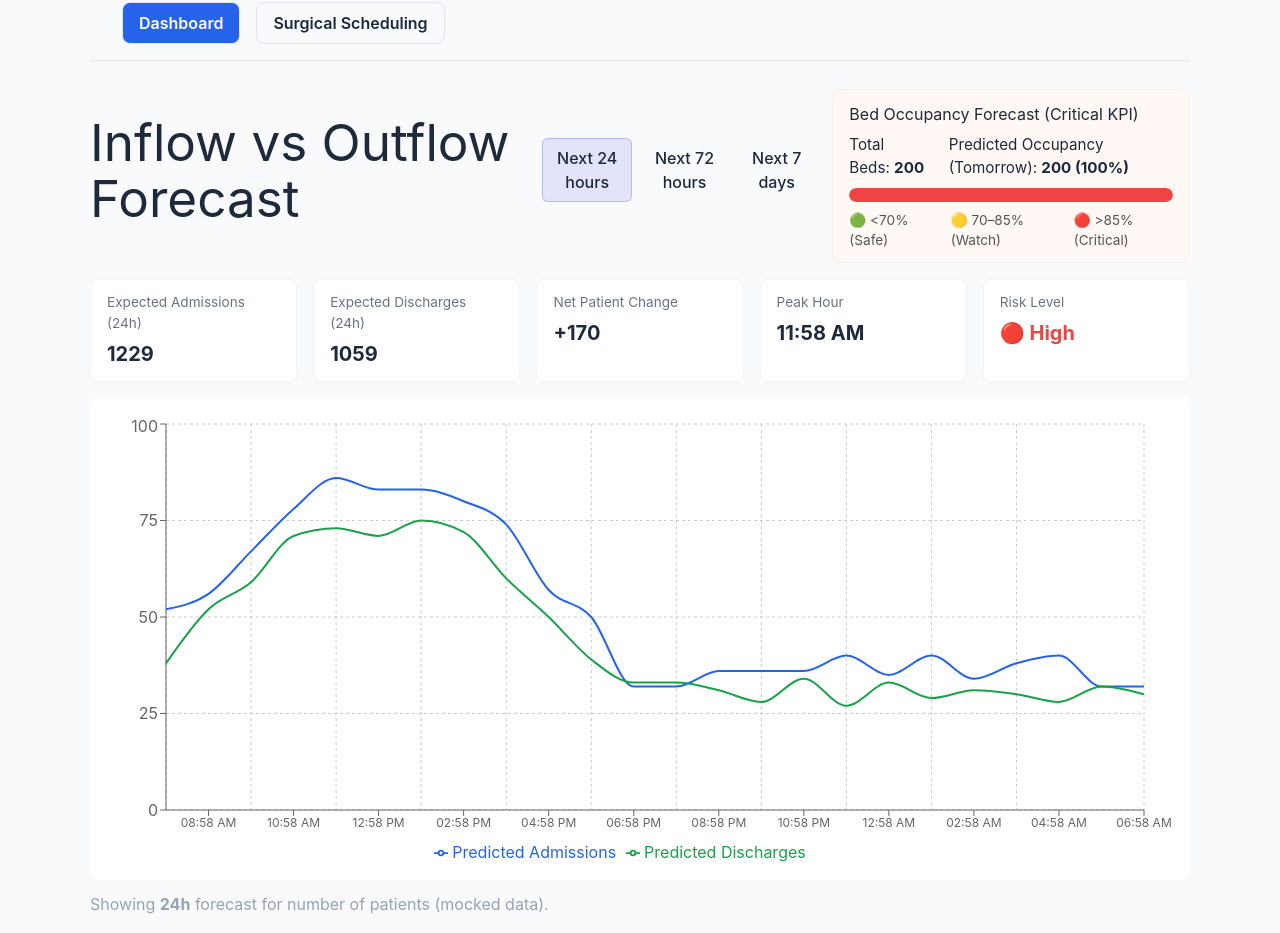
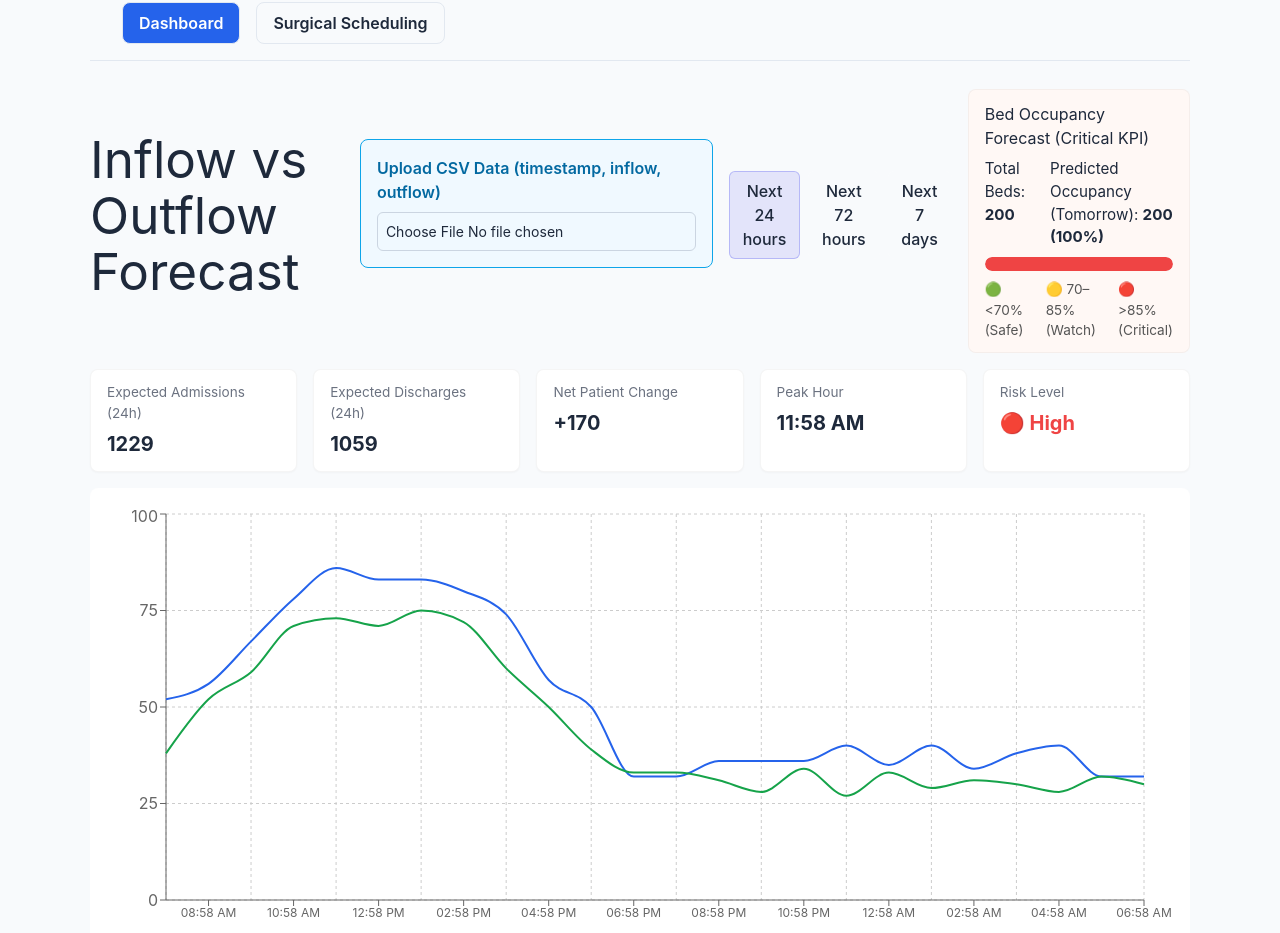
Before and after one commit to saad2546/KASHH, a React app in the folder frontend/: page / in a window 1280 px wide. Shown: the part 46-979 px from the top of the page. Built offline with nearby package versions, Linux system fonts and the light colour scheme; the HTML template or start-up script is replaced by a standard one.

Commit message:
added file upload for inflow/outflow

```diff
--- a/frontend/src/pages/Dashboard.jsx
+++ b/frontend/src/pages/Dashboard.jsx
@@ -22,15 +22,59 @@ function formatLabel(iso, timeframe) {
 
 export default function Dashboard() {
   const [timeframe, setTimeframe] = useState("24h");
+  const [uploadedFile, setUploadedFile] = useState(null);
+  const [isLoading, setIsLoading] = useState(false);
+  const [forecastData, setForecastData] = useState(null);
+
+  const handleFileUpload = async (e) => {
+    const file = e.target.files?.[0];
+    if (!file) return;
+
+    setUploadedFile(file);
+    setIsLoading(true);
+
+    try {
+      const formData = new FormData();
+      formData.append("file", file);
+      formData.append("horizon", timeframe);
+
+      // Replace with your actual backend URL
+      const response = await fetch("http://localhost:5000/api/forecast", {
+        method: "POST",
+        body: formData,
+      });
+
+      if (!response.ok) {
+        throw new Error("Failed to upload file");
+      }
+
+      const result = await response.json();
+      setForecastData(result);
+    } catch (error) {
+      console.error("Error uploading file:", error);
+      alert("Error uploading file. Please check the console.");
+    } finally {
+      setIsLoading(false);
+    }
+  };
+
   const data = useMemo(() => {
-    // get mock forecast data and map into recharts-friendly format
+    if (forecastData) {
+      // Use forecast data from API
+      return forecastData.map((pt) => ({
+        time: formatLabel(pt.timestamp, timeframe),
+        admissions: Math.round(pt.predicted_inflow),
+        discharges: Math.round(pt.predicted_outflow),
+      }));
+    }
+    // Fallback to mock forecast data
     const f = getForecast(timeframe);
     return f.map((pt) => ({
       time: formatLabel(pt.time, timeframe),
       admissions: Math.round(pt.admissions),
       discharges: Math.round(pt.discharges),
     }));
-  }, [timeframe]);
+  }, [timeframe, forecastData]);
 
   // Occupancy KPI (mock baseline values --- can be replaced by real data later)
   const totalBeds = 200; // default total beds
@@ -60,6 +104,40 @@ export default function Dashboard() {
     <div className="dashboard-root">
       <header className="dashboard-header">
         <h1>Inflow vs Outflow Forecast</h1>
+
+        {/* File Upload Section */}
+        <div className="file-upload-section" style={{ marginBottom: "1.5rem", padding: "1rem", backgroundColor: "#f0f9ff", border: "1px solid #0ea5e9", borderRadius: "0.5rem" }}>
+          <label htmlFor="csv-upload" style={{ display: "block", fontWeight: "600", marginBottom: "0.5rem", color: "#0369a1" }}>
+            Upload CSV Data (timestamp, inflow, outflow)
+          </label>
+          <div style={{ display: "flex", gap: "0.75rem", alignItems: "center" }}>
+            <input
+              id="csv-upload"
+              type="file"
+              accept=".csv"
+              onChange={handleFileUpload}
+              disabled={isLoading}
+              style={{
+                flex: 1,
+                padding: "0.5rem",
+                border: "1px solid #cbd5e1",
+                borderRadius: "0.375rem",
+                fontSize: "0.875rem",
+              }}
+            />
+            {uploadedFile && (
+              <span style={{ fontSize: "0.875rem", color: "#059669" }}>
+                ✓ {uploadedFile.name}
+              </span>
+            )}
+            {isLoading && (
+              <span style={{ fontSize: "0.875rem", color: "#0ea5e9" }}>
+                Loading...
+              </span>
+            )}
+          </div>
+        </div>
+
         <div className="timeframe-controls">
           <button
             className={`tf-btn ${timeframe === "24h" ? "active" : ""}`}
@@ -155,7 +233,7 @@ export default function Dashboard() {
 
       <footer className="dashboard-note">
         <p>
-          Showing <strong>{timeframe}</strong> forecast for number of patients (mocked data).
+          Showing <strong>{timeframe}</strong> forecast {forecastData ? "from uploaded data" : "with mocked data"}.
         </p>
       </footer>
     </div>
```
